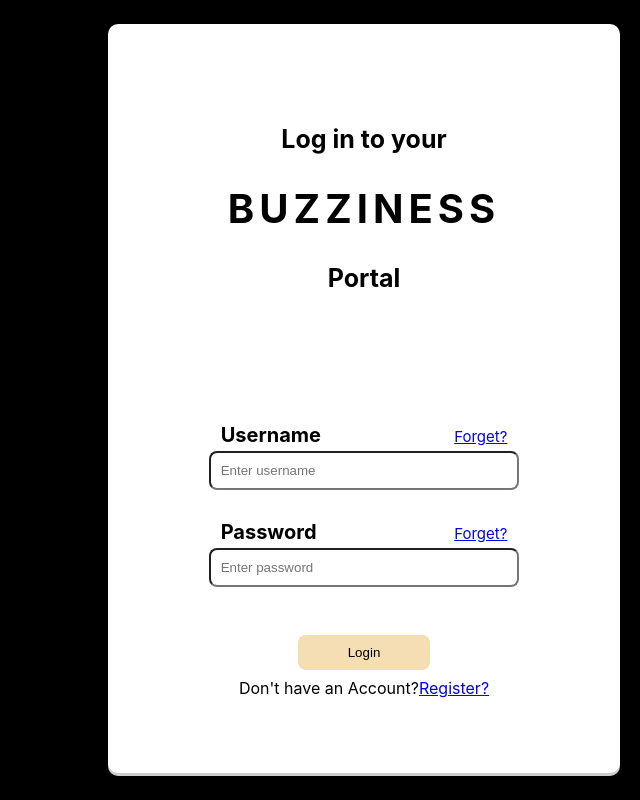
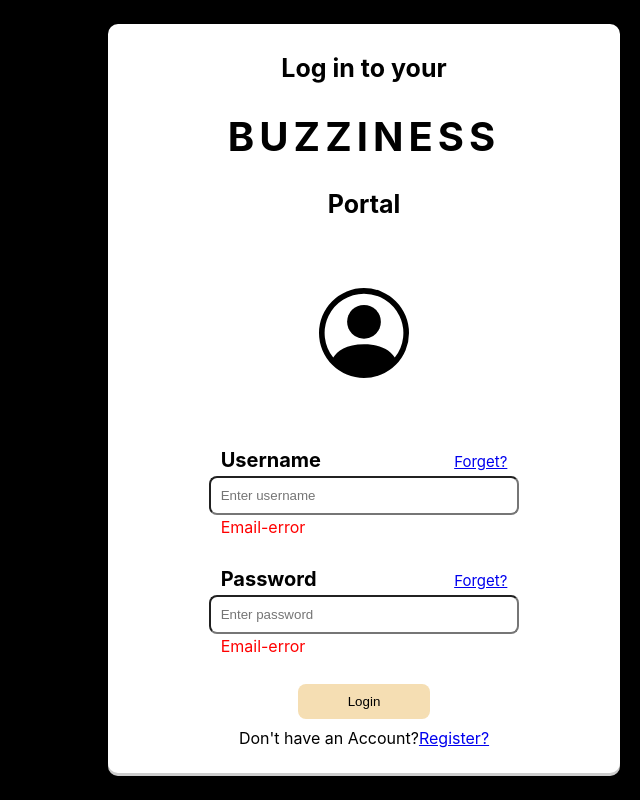
Before and after one commit to ajaySinghBBD/ReactJsPracticeBBD, a React (Create React App) app in the folder reactproject/: page / in a window 1280 px wide. Both pictures are taken after a click on the button "Login". Shown: the whole page, without its empty margins (640-1280 px from the left). Built offline with nearby package versions, Linux system fonts and the light colour scheme.

Commit message:
add new feature

```diff
--- a/reactproject/src/Component/ForgetUsername.js
+++ b/reactproject/src/Component/ForgetUsername.js
@@ -1,17 +1,15 @@
 
 import React, { useState } from 'react';
 import {
-    Container, Card, Label, NameLabel, NameInput, Button, Div2, LabelPassword,
+    Container, Card, Label, NameLabel, NameInput, Button, Div2,
     CardHeader, UserForm, LabelPortal, InputContainer, FooterLabel,
     Footer, LabelLogin
 
 } from '../StyledComponent/Homepage.styled';
 
-import { Link, NavLink } from 'react-router-dom';
+import { Link} from 'react-router-dom';
 const ForgetUsernamePageComponent = () => {
-
     const [username, setUserName] = useState('');
-    const [password, setPassword] = useState('');
 
     function onhandleclick() {
         console.log("i am cliock")
--- a/reactproject/src/Component/HomePage.js
+++ b/reactproject/src/Component/HomePage.js
@@ -1,22 +1,41 @@
 
-import React, { useState } from 'react';
-import { Link,NavLink } from 'react-router-dom';
+import React, { useEffect, useState } from 'react';
+import { Link,NavLink, useNavigate } from 'react-router-dom';
 import {
     Container, Card, Label, NameLabel, NameInput, Button, Div2, LabelPassword,
     CardHeader, UserForm, LabelPortal, InputContainer, FooterLabel,
-    Footer, LabelLogin,Color
+    Footer, LabelLogin, UserImage, MessageLabel
 
 } from '../StyledComponent/Homepage.styled';
+import userimage from '../Asset/UserImage.svg';
+
+
+
 
 
 const HomePageComponent = () => {
+    const navigate = useNavigate();
 
     const [username, setUserName] = useState('');
     const [password, setPassword] = useState('');
+    const [labelhideShow , setlabelhideShow] = useState(true);
 
     function onhandleclick() {
-        console.log("i am cliock")
+        if(username==="ajay" && password==="ajay")
+        {
+            navigate('/dashboard');
+        }else{
+            setlabelhideShow(false);
+        }
+
     }
+
+    useEffect(()=>{
+            setTimeout(() => {
+                setlabelhideShow(true);
+            }, 5000);
+    },[labelhideShow]);
+
     return (
         <>
             <Container >
@@ -28,9 +47,11 @@ const HomePageComponent = () => {
                     </CardHeader>
 
                     <UserForm>
+                            <UserImage src={userimage}></UserImage>
+                        <InputContainer>
 
-                        <InputContainer>
                             <Div2>
+
                                 <NameLabel>Username</NameLabel>
                                 <LabelPassword><NavLink to="/forgetUsernamepage">Forget?</NavLink></LabelPassword>
                             </Div2>
@@ -43,6 +64,7 @@ const HomePageComponent = () => {
                                     setUserName(event.target.value.trimStart());
                                 }}
                             />
+                             <MessageLabel isHidden={labelhideShow}>Email-error</MessageLabel>
                         </InputContainer>
 
                         <InputContainer>
@@ -58,6 +80,7 @@ const HomePageComponent = () => {
                                     setPassword(event.target.value.trimStart());
                                 }}
                             />
+                            <MessageLabel isHidden={labelhideShow}>Email-error</MessageLabel>
                         </InputContainer>
                         <Footer>
                             <Button onClick={() => {
--- a/reactproject/src/Component/MainPage/dashboard.js
+++ b/reactproject/src/Component/MainPage/dashboard.js
@@ -1,7 +1,5 @@
 import React from "react"
 import { CompanyLogo, CompanyNameLabel, Container, ContainerSidebarDisplayScreen, ContentDisplayScreen, Image, LeftSidevar, Navbar, NavbarLeftLogo, NavbarRightLogo, UserProfile } from "./dashboard.styled"
-import ErrorPageComponent from "../../Asset/ErrorPage"
-import Logo from "../../Asset/home.svg"
 import home from "../../Asset/home.svg"
 import phone from "../../Asset/phone.svg"
 import wifi from "../../Asset/wifi.svg"
--- a/reactproject/src/Component/RegistrationPage.js
+++ b/reactproject/src/Component/RegistrationPage.js
@@ -1,13 +1,13 @@
 
 import React, { useState } from 'react';
 import {
-    Container, Card, Label, NameLabel, NameInput, Button, Div2, LabelPassword,
+    Container, Card, Label, NameInput, Button, Div2,
     CardHeader, UserForm, LabelPortal, InputContainer, FooterLabel,
     Footer, LabelLogin, LabelRegistration
 
 } from '../StyledComponent/Homepage.styled';
 
-import { Link,NavLink } from 'react-router-dom';
+import { Link } from 'react-router-dom';
 const SignUpPageComponent = () => {
 
     const [username, setUserName] = useState('');
--- a/reactproject/src/StyledComponent/Homepage.styled.js
+++ b/reactproject/src/StyledComponent/Homepage.styled.js
@@ -25,7 +25,7 @@ export const Card = styled.div({
         marginRight: "2px",
     },
 
-    "@media (min-width: 426px) and  (max-width: 768px)": {
+    "@media (min-width: 425px) and  (max-width: 768px)": {
         width: "70%",
         marginRight: "10px",
     },
@@ -75,6 +75,17 @@ export const InputContainer = styled.div({
     alignItems: "center",
 });
 
+export const UserImage = styled.img({
+    width:"90px",
+    height:"90px",
+    padding:"40px",
+    "@media (max-width: 425px)": {
+        width:"60px",
+        height:"60px",
+        padding:"20px",
+    },
+});
+
 export const Div2 = styled.div({
     display: "flex",
     flexDirection: "row",
@@ -107,9 +118,17 @@ export const NameLabel = styled.label({
 
 export const NameInput = styled.input({
     width: '70%',
-    padding: '10px',
+    padding: '10px 10px 10px 10px',
     borderRadius: '8px',
 });
+
+export const MessageLabel = styled.label(props => ({
+    width: '70%',
+    padding: '2px 10px 0px 10px',
+    visibility: props.isHidden ? 'hidden' : 'visible',
+    color: props.isHidden ? 'transparent' : 'red'
+
+}));
 
 export const Button = styled.button({
     paddingRight: '50px',
@@ -130,7 +149,7 @@ export const FooterLabel = styled.label({
 });
 
 export const Footer = styled.div({
-    marginTop: "20px",
+    marginBottom: "20px",
     height: "100px",
     width: "50%",
     display: "flex",
```
Also changed, not shown: reactproject/src/Asset/UserImage.svg (added).
